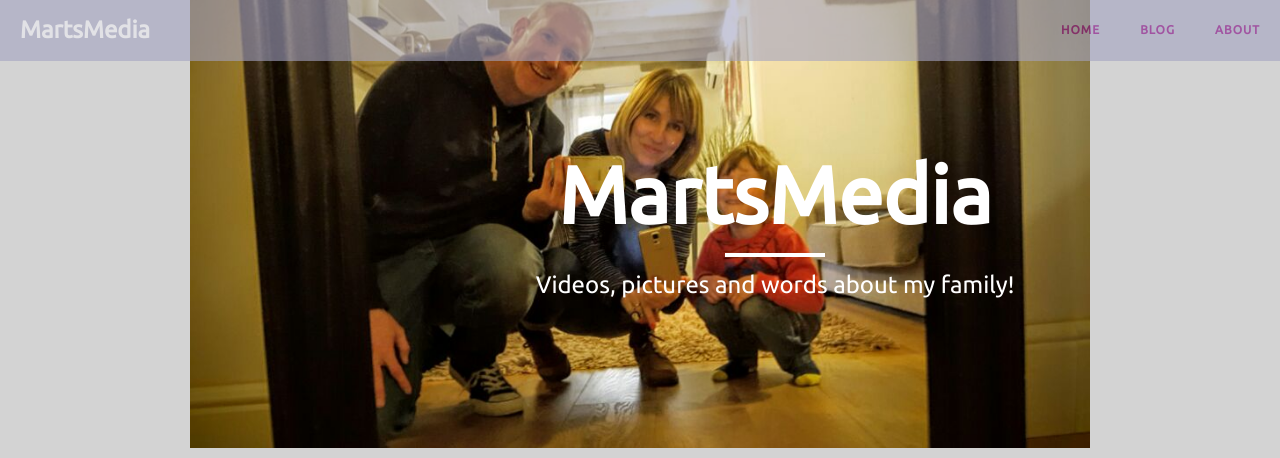
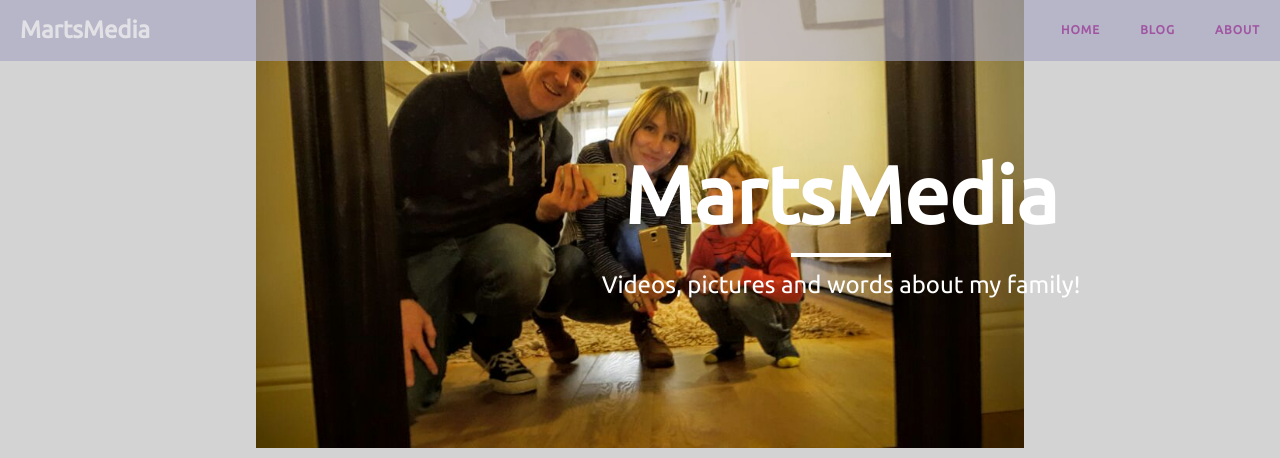
Before and after one commit to dawsino/dawsino.github.io, a Jekyll site: the page built from index.html, in a window 1280 px wide. Shown: the top 458 px of the page. Built offline with Jekyll 4.4.1, drawn with Linux system fonts in a browser that asks for light colours; nearby versions of some CDN libraries; the list of posts is cut into pages by our own code; grey boxes are pictures that could not be loaded.

Commit message:
Update custom.css

```diff
--- a/css/custom.css
+++ b/css/custom.css
@@ -106,7 +106,7 @@ h1, h2, h3, h4, h5, h6, body {
 }
 
 .wrapper {
-    max-width: 900px;
+    max-width: 768px;
     margin: auto;
 
 }
```
